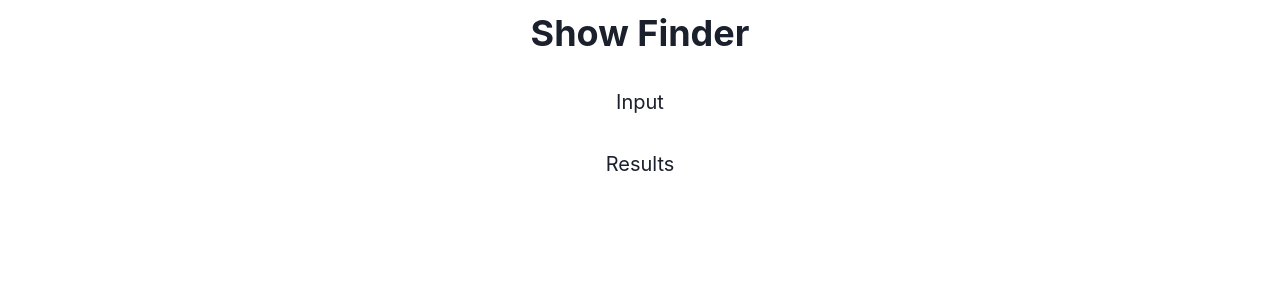
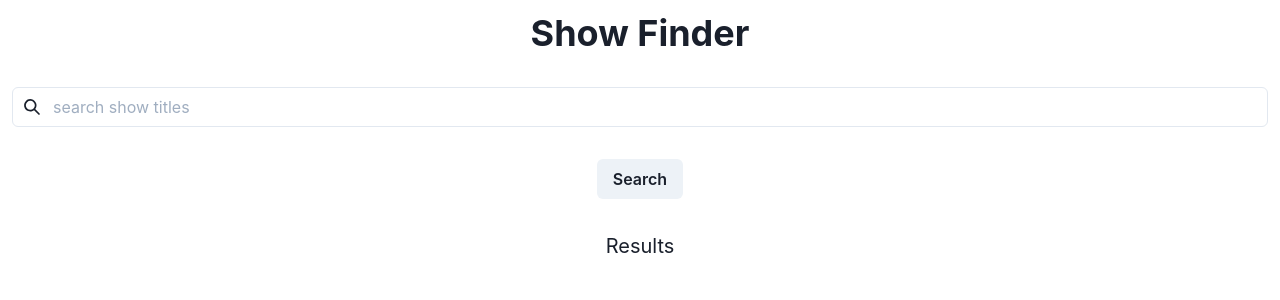
Before and after one commit to timtyrrell/movie-finder, a React (Create React App) app: page / in a window 1280 px wide. Shown: the top 300 px of the page. Built offline with nearby package versions, Linux system fonts and the light colour scheme.

Commit message:
feat: add in input box and search icon

```diff
--- a/package.json
+++ b/package.json
@@ -3,6 +3,7 @@
   "version": "0.1.0",
   "private": true,
   "dependencies": {
+    "@chakra-ui/icons": "^1.0.5",
     "@chakra-ui/react": "^1.0.0",
     "@emotion/react": "^11.0.0",
     "@emotion/styled": "^11.0.0",
--- a/src/components/body/searchInput.js
+++ b/src/components/body/searchInput.js
@@ -1,9 +1,22 @@
 import {
-  Text,
+  Button,
+  Input,
+  InputGroup,
+  InputLeftElement
 } from '@chakra-ui/react';
+import {SearchIcon} from '@chakra-ui/icons'
 
 export const SearchInput = () => {
   return (
-    <Text>Input</Text>
+    <>
+      <InputGroup>
+        <InputLeftElement
+          pointerEvents="none"
+          children={<SearchIcon/>}
+        />
+        <Input placeholder="search show titles" />
+      </InputGroup>
+      <Button>Search</Button>
+    </>
   )
 }
```
Also changed, not shown: 1 other file (tests, documents, lock files or other folders).
